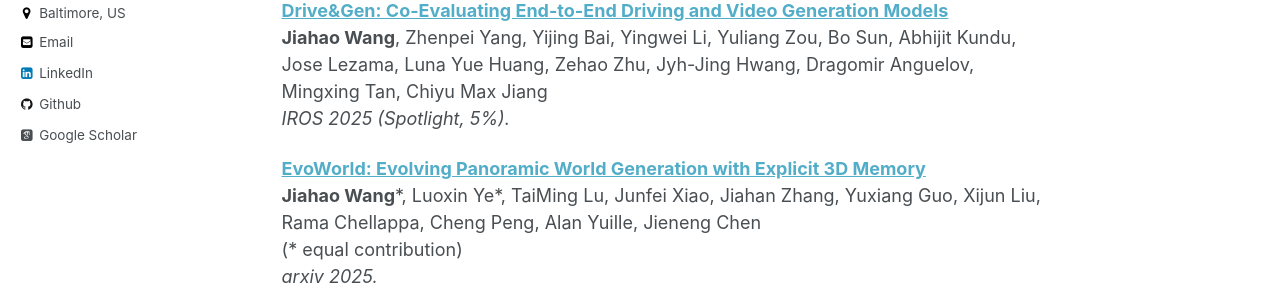
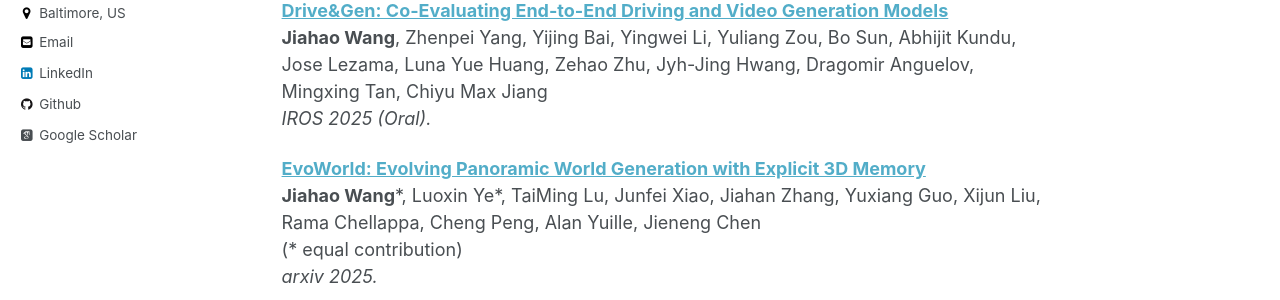
Before and after one commit to JiahaoPlus/JiahaoPlus.github.io, a Jekyll site: the page built from _pages/publications.md, in a window 1280 px wide and 900 px high. Shown: the part 372-672 px from the top of the window. Built offline with Jekyll 4.4.1, drawn with Linux system fonts in a browser that asks for light colours; some web fonts are replaced.

Commit message:
update pub

```diff
--- a/_pages/publications.md
+++ b/_pages/publications.md
@@ -13,7 +13,7 @@ Jiahan Zhang, Muqing Jiang, Nanru Dai, Taiming Lu, Arda Uzunoglu, Shunchi Zhang,
 
 <b>[Drive&Gen: Co-Evaluating End-to-End Driving and Video Generation Models](https://arxiv.org/abs/2510.06209)</b> <br>
 <b>Jiahao Wang</b>, Zhenpei Yang, Yijing Bai, Yingwei Li, Yuliang Zou, Bo Sun, Abhijit Kundu, Jose Lezama, Luna Yue Huang, Zehao Zhu, Jyh-Jing Hwang, Dragomir Anguelov, Mingxing Tan, Chiyu Max Jiang<br>
-<i>IROS 2025 (Spotlight, 5%).</i>
+<i>IROS 2025 (Oral).</i>
 
 <b>[EvoWorld: Evolving Panoramic World Generation with Explicit 3D Memory](https://arxiv.org/abs/2510.01183)</b> <br>
 <b>Jiahao Wang</b>\*, Luoxin Ye\*, TaiMing Lu, Junfei Xiao, Jiahan Zhang, Yuxiang Guo, Xijun Liu, Rama Chellappa, Cheng Peng, Alan Yuille, Jieneng Chen<br>
```
